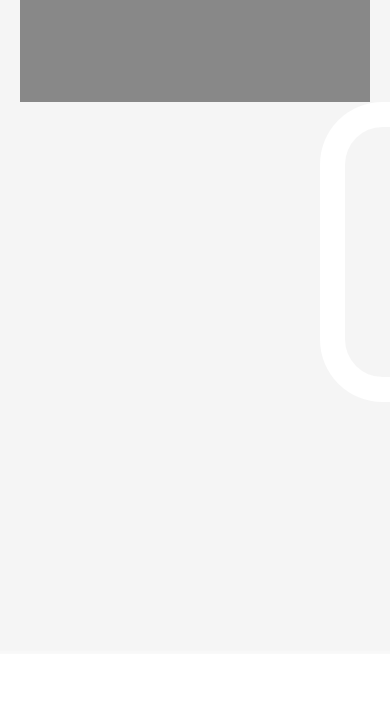
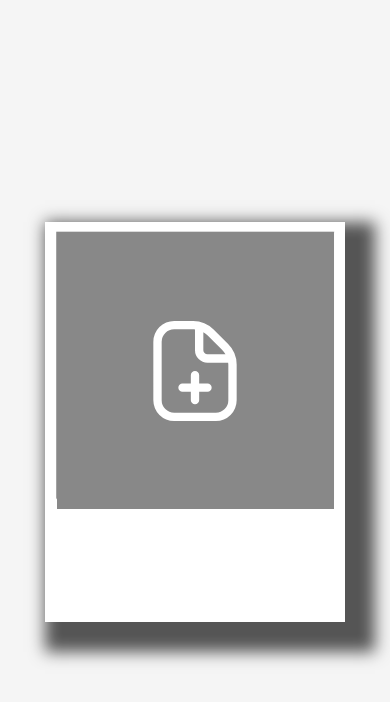
Before and after one commit to jihyeok-um/harry-log, a React (Vite) app: page / in a window 390 px wide. Shown: the top 702 px of the page. Built offline with nearby package versions, Linux system fonts and the light colour scheme.

Commit message:
design: 모바일 반응형 대응

```diff
--- a/src/components/imageUpload/ImageConfirm.tsx
+++ b/src/components/imageUpload/ImageConfirm.tsx
@@ -3,7 +3,6 @@ import styled, { css } from "styled-components";
 import cancelIcon from "../../assets/icons/cancelIcon.svg";
 import { animation } from "../../styles/animation";
 import { Styles } from "../../styles/GlobalStyles";
-import { Image } from "../@shared/Image";
 
 export const ImageConfirm = ({ thumbnailSource, handleClickCancelButton }: ImageConfirmProps) => {
   const [isImageDimmed, setIsImageDimmed] = useState(false);
@@ -19,7 +18,7 @@ export const ImageConfirm = ({ thumbnailSource, handleClickCancelButton }: Image
           setIsImageDimmed(false);
         }}
       >
-        <Image src={cancelIcon} alt="이미지 삭제 아이콘" width={100} height={100} />
+        <S.CancelImage src={cancelIcon} alt="이미지 삭제 아이콘" width={100} height={100} />
       </S.Button>
     </S.Container>
   );
@@ -35,6 +34,13 @@ const S = {
     position: relative;
     width: 850px;
     height: 800px;
+    margin-top: 30px;
+
+    @media (max-width: 900px) {
+      margin-top: 10px;
+      width: 277px;
+      height: 277px;
+    }
   `,
 
   AnimationContainer: styled.div`
@@ -63,5 +69,22 @@ const S = {
     right: 30px;
     width: 100px;
     height: 100px;
+
+    @media (max-width: 900px) {
+      top: 10px;
+      right: 10px;
+      width: 44px;
+      height: 44px;
+    }
+  `,
+
+  CancelImage: styled.img`
+    width: 100px;
+    height: 100px;
+
+    @media (max-width: 900px) {
+      width: 44px;
+      height: 44px;
+    }
   `,
 };
--- a/src/components/imageUpload/ImageUploadForm.tsx
+++ b/src/components/imageUpload/ImageUploadForm.tsx
@@ -45,7 +45,7 @@ interface ImageUploadFormProps {
 const S = {
   Form: styled.form`
     position: absolute;
-    top: 30px;
+    top: 0px;
     ${Styles.FlexCenter}
     flex-direction: column;
     gap: 20px;
--- a/src/components/imageUpload/ImageUploadInput.tsx
+++ b/src/components/imageUpload/ImageUploadInput.tsx
@@ -1,7 +1,6 @@
 import styled from "styled-components";
 import addPictureIcon from "../../assets/icons/addDocumentIcon.svg";
 import { Styles } from "../../styles/GlobalStyles";
-import { Image } from "../@shared/Image";
 
 export const ImageUploadInput = ({
   inputRef,
@@ -16,7 +15,7 @@ export const ImageUploadInput = ({
       onDrop={handleDropImageContainer}
     >
       <S.Label htmlFor="imageInput">
-        <Image alt="이미지 추가" src={addPictureIcon} height={300} width={300} />
+        <S.PolaroidContent alt="이미지 추가" src={addPictureIcon} height={300} width={300} />
       </S.Label>
       <S.Input
         id="imageInput"
@@ -40,11 +39,13 @@ const S = {
   InputContainer: styled.div`
     position: relative;
     ${Styles.FullWidthAndHeight}
+    margin-top: 30px;
     background-color: #888888;
 
-    @media (max-width: 500px) {
-      width: 350px;
-      height: 250px;
+    @media (max-width: 900px) {
+      margin-top: 10px;
+      width: 277px;
+      height: 277px;
     }
 
     :hover {
@@ -59,6 +60,21 @@ const S = {
     ${Styles.FlexCenter}
     width: 850px;
     height: 800px;
+
+    @media (max-width: 900px) {
+      width: 277px;
+      height: 277px;
+    }
+  `,
+
+  PolaroidContent: styled.img`
+    width: 300px;
+    height: 300px;
+
+    @media (max-width: 900px) {
+      width: 100px;
+      height: 100px;
+    }
   `,
 
   Input: styled.input`
--- a/src/pages/ImageUpload.tsx
+++ b/src/pages/ImageUpload.tsx
@@ -54,6 +54,11 @@ const S = {
     width: 900px;
     height: 1200px;
     box-shadow: 15px 15px 15px 15px #555555;
+
+    @media (max-width: 900px) {
+      width: 300px;
+      height: 400px;
+    }
   `,
 
   Title: styled.h1`
```
